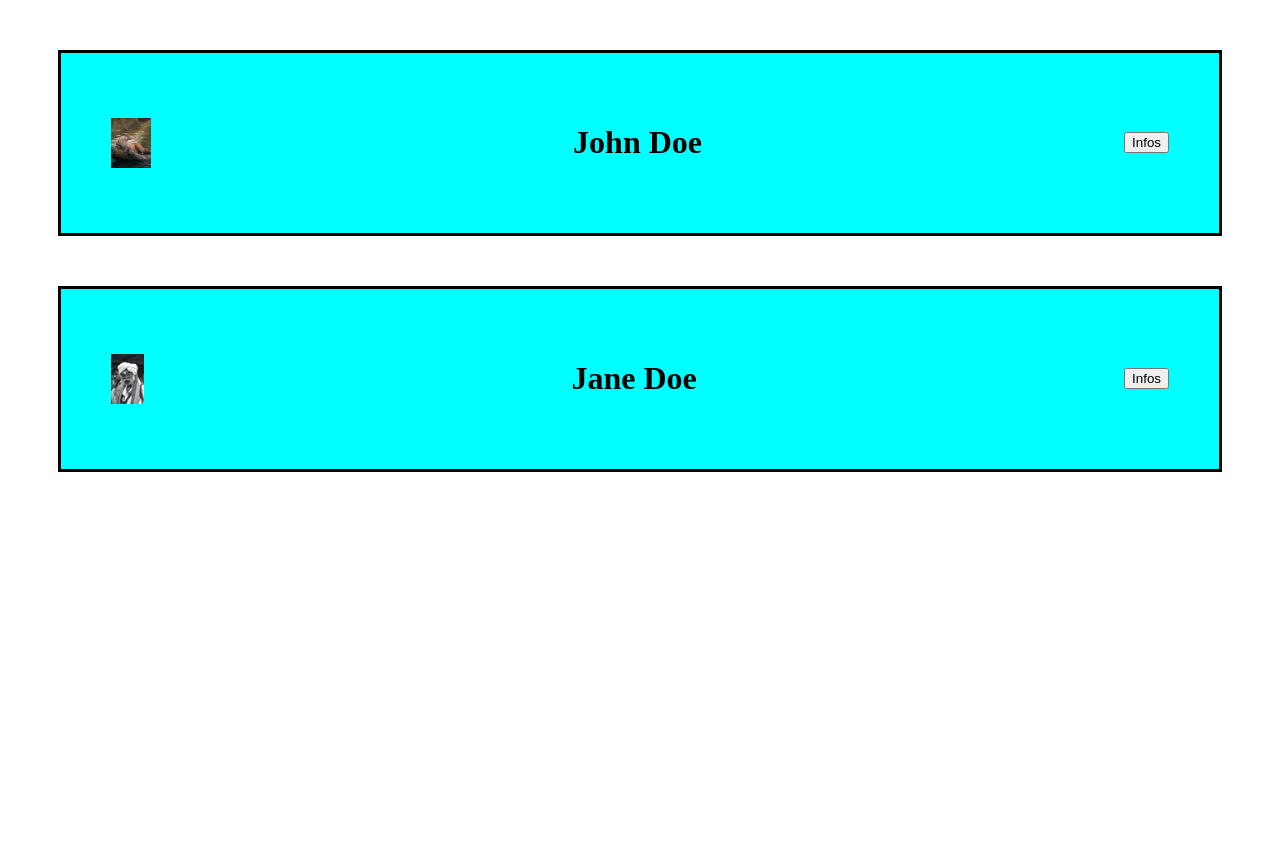
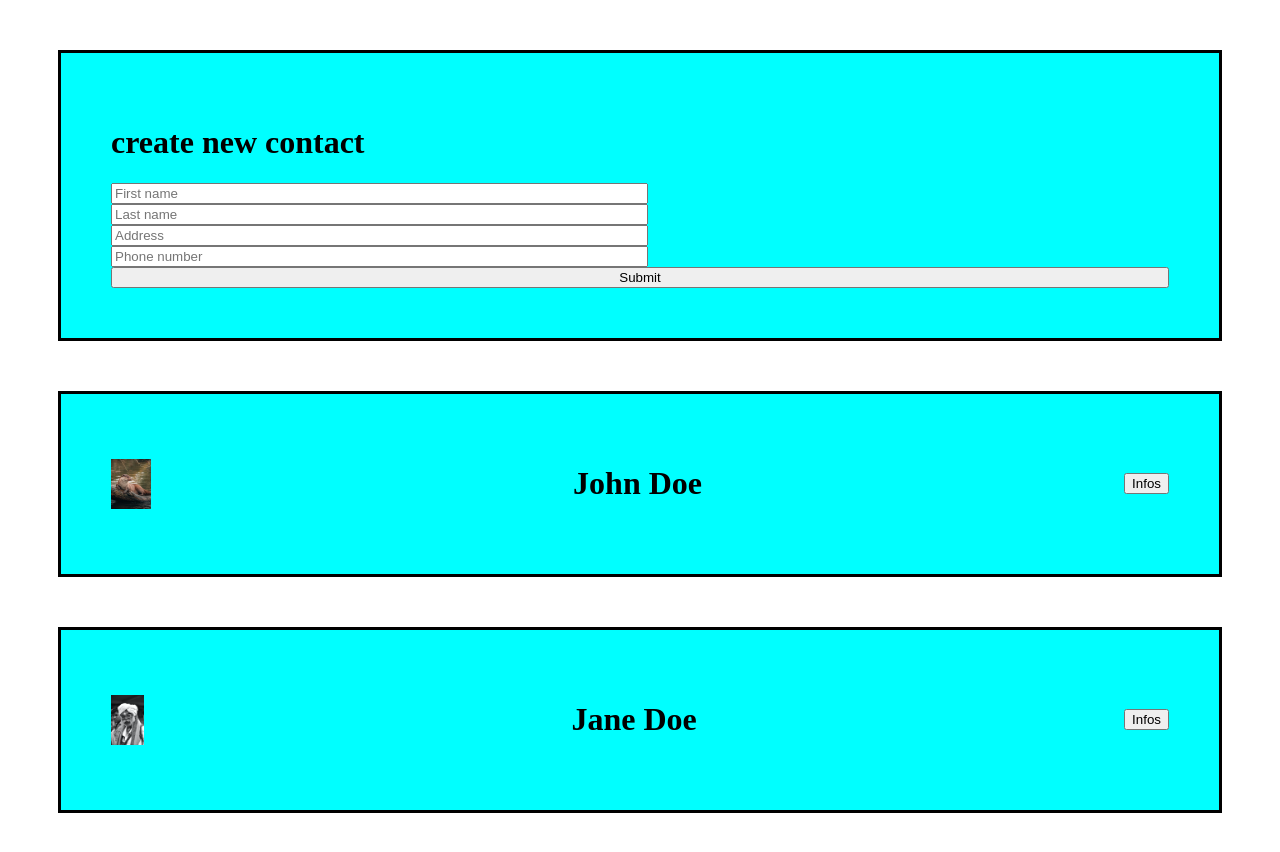
Before and after one commit to Khilaar/contactBook, a React (Vite) app in the folder contactBook/: page / in a window 1280 px wide. Shown: the top 852 px of the page. Before the commit the page ends 800 px from the top, so only its background shows below. Built offline with nearby package versions, Linux system fonts and the light colour scheme.

Commit message:
added the new contact element but could still not figure out how to add the new contact to the contactList

```diff
--- a/contactBook/src/App.jsx
+++ b/contactBook/src/App.jsx
@@ -1,6 +1,7 @@
 import { useState } from 'react'
 import './App.css'
 import ContactList from './components/contactList/contactList'
+import NewContact from './components/newContact/newContact'
 
 
 function App() {
@@ -8,6 +9,7 @@ function App() {
 
   return (
     <>
+      <NewContact></NewContact>
       <ContactList></ContactList>
     </>
   )
--- a/contactBook/src/components/contact/contact.jsx
+++ b/contactBook/src/components/contact/contact.jsx
@@ -1,8 +1,8 @@
 import React, { useState } from 'react';
 import './contact.css';
 
+
 function Contact({ data }) {
-  console.log(data.address)
   //Set the state of showInfos to true or false, depending if the button was clicked
   const [showInfos, setShowInfos] = useState(false);
 
--- a/contactBook/src/components/contactList/contactList.jsx
+++ b/contactBook/src/components/contactList/contactList.jsx
@@ -2,6 +2,9 @@ import React, { useState } from 'react';
 import Contact from '../contact/contact';
 import JohnAvatar from '../../assets/JohnAvatar.jpg'
 import JaneAvatar from '../../assets/JaneAvatar.jpg'
+import NewContact from '../newContact/newContact';
+
+
 
 
 const initialContacts = [
@@ -26,9 +29,14 @@ const initialContacts = [
 function ContactList() {
     const [contacts, setContacts] = useState(initialContacts)
 
-    return contacts.map((contact) => {
-        return <Contact key={contact.id} data={contact} />
-    })
+    return (
+        <div>
+            {contacts.map((contact) => (
+                <Contact key={contact.id} data={contact} />
+            ))}
+        </div>
+
+    )
 }
 
 export default ContactList;
--- /dev/null
+++ b/contactBook/src/components/newContact/newContact.css
@@ -0,0 +1,13 @@
+.NewcontactCard {
+    display: flex;
+    flex-direction: column;
+    background-color: aqua;
+    padding: 50px;
+    margin: 50px;
+    border-style: solid;
+
+}
+
+input {
+    width: 50%;
+}
--- /dev/null
+++ b/contactBook/src/components/newContact/newContact.jsx
@@ -0,0 +1,60 @@
+import React, { useState } from 'react';
+import ContactList from '../contactList/contactList';
+import './newContact.css';
+
+
+function NewContact() {
+    //Set first name with user input
+    const [inputValueFirstName, setInputValueFirstName] = useState("First name");
+
+    const changeInputFirstName = function (event) {
+        setInputValueFirstName(event.target.value);
+    };
+
+    //Set last name with user input
+    const [inputValueLastName, setInputValueLastName] = useState("Last name");
+
+    const changeInputLastName = function (event) {
+        setInputValueLastName(event.target.value);
+    };
+
+    //Set address with user input
+    const [inputValueAddress, setInputValueAddress] = useState("Address");
+
+    const changeInputAddress = function (event) {
+        setInputValueAddress(event.target.value);
+    };
+
+    //Set phone number with user input
+    const [inputValuePhoneNumber, setInputValuePhoneNumber] = useState("Phone number");
+
+    const changeInputPhoneNumber = function (event) {
+        setInputValuePhoneNumber(event.target.value);
+    };
+
+    const saveNewContact = function () {
+        let newContact = {
+            firstName: inputValueFirstName,
+            lastName: inputValueLastName,
+            address: inputValueAddress,
+            phoneNumber: inputValuePhoneNumber,
+        };
+        setContacts([...initialContacts, newContact]);
+    };
+
+
+    return (
+    <>
+        <div className="NewcontactCard">
+            <h1>create new contact</h1>
+            <input type="text" placeholder={inputValueFirstName} onChange={changeInputFirstName}/>
+            <input type="text" placeholder={inputValueLastName} onChange={changeInputLastName}/>
+            <input type="text" placeholder={inputValueAddress} onChange={changeInputAddress}/>
+            <input type="tel" placeholder={inputValuePhoneNumber} onChange={changeInputPhoneNumber}/>
+            <button onClick={saveNewContact}>Submit</button>
+        </div>
+    </>
+    );
+}
+
+export default NewContact;
```
